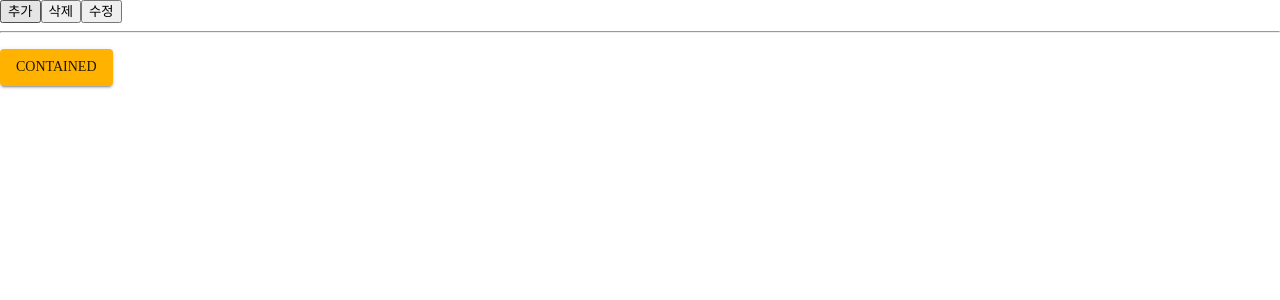
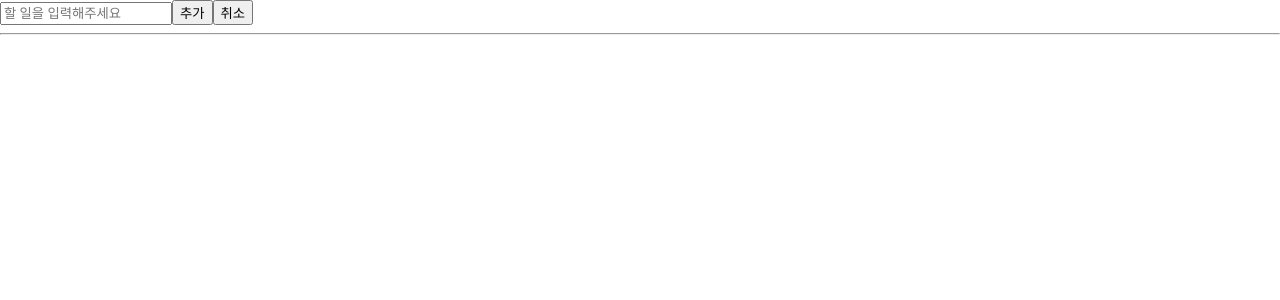
Before and after one commit to fbtjdwls04/2023-04-react-test, a React (Create React App) app: page / in a window 1280 px wide. Shown: the top 300 px of the page. Built offline with nearby package versions, Linux system fonts and the light colour scheme; a web font is replaced by a local one.

Commit message:
할 일 간소화

```diff
--- a/src/App.js
+++ b/src/App.js
@@ -2,38 +2,124 @@
 import { Button } from "@mui/material";
 import Order from "./Order";
 
-function TodoApp({ todosState }) {
-  const onBtnAddTodoClick = () => {
-    todosState.addTodo("안녕");
+function TodoListItem({ todosState, todo, index }) {
+  const [editMode, SetEditMode] = useState(false);
+  const [editedContent, SetEditedContent] = useState(todo.content);
+  const editedContentInputRef = useRef(null);
+
+  const removeTodo = () => {
+    todosState.removeTodo(index);
   };
-  const onBtnRemoveTodoClick = () => {
-    todosState.removeTodo(1);
+
+  const showEdit = () => {
+    SetEditMode(true);
   };
-  const onBtnModifyTodoClick = () => {
-    todosState.modifyTodo(1, "ㅋㅋㅋ");
+
+  const commitEdit = () => {
+    if (editedContent.trim().length == 0) {
+      alert("할 일을 입력해주세요");
+      editedContentInputRef.current.focus();
+      return;
+    }
+    todosState.modifyTodo(index, editedContent.trim());
+    SetEditMode(false);
+  };
+
+  const cancelEdit = () => {
+    SetEditMode(false);
+    SetEditedContent(todo.content);
+  };
+  return (
+    <li key={index}>
+      {todo.id} {todo.regDate}
+      {editMode || (
+        <>
+          {todo.content}
+          &nbsp;
+          <button onClick={showEdit}>수정</button>
+        </>
+      )}
+      {editMode && (
+        <>
+          <input
+            ref={editedContentInputRef}
+            type="text"
+            placeholder="할 일을 입력해주세요"
+            value={editedContent}
+            onChange={(e) => SetEditedContent(e.target.value)}
+          />
+          <button onClick={commitEdit}>수정완료</button>
+          <button onClick={cancelEdit}>수정취소</button>
+        </>
+      )}
+      <button onClick={removeTodo}>삭제</button>
+    </li>
+  );
+}
+
+function TodoList({ todosState }) {
+  return (
+    <ul>
+      {todosState.todos.map((todo, index) => (
+        <TodoListItem
+          todosState={todosState}
+          key={todo.id}
+          todo={todo}
+          index={index}
+        />
+      ))}
+    </ul>
+  );
+}
+
+function NewTodoForm({ todosState }) {
+  const onSubmit = (e) => {
+    e.preventDefault();
+
+    const form = e.target;
+
+    form.content.value = form.content.value.trim();
+
+    if (form.content.value.length == 0) {
+      alert("내용을 입력해주세요");
+      form.content.focus();
+      return;
+    }
+
+    todosState.addTodo(form.content.value);
+    form.content.value = "";
+    form.content.focus();
   };
 
   return (
     <>
-      <button onClick={onBtnAddTodoClick}>추가</button>
-      <button onClick={onBtnRemoveTodoClick}>삭제</button>
-      <button onClick={onBtnModifyTodoClick}>수정</button>
+      <form onSubmit={onSubmit}>
+        <input
+          autoComplete="off"
+          type="text"
+          name="content"
+          placeholder="할 일을 입력해주세요"
+        />
+        <input type="submit" value="추가" />
+        <input type="reset" value="취소" />
+      </form>
+    </>
+  );
+}
+
+// 온리 출력만
+function TodoApp({ todosState }) {
+  return (
+    <>
+      <NewTodoForm todosState={todosState} />
       <hr />
-      <ul>
-        {todosState.todos.map((todo, index) => (
-          <li key={index}>
-            {todo.id}
-            {todo.regDate}
-            {todo.content}
-          </li>
-        ))}
-      </ul>
+      <TodoList todosState={todosState} />
     </>
   );
 }
 
 function useTodosState() {
-  const [todos, setTodos] = useState([]);
+  const [todos, SetTodos] = useState([]);
   const lastTodoIdRef = useRef(0);
 
   const addTodo = (newContent) => {
@@ -42,25 +128,23 @@
     const newTodo = {
       id,
       content: newContent,
-      regDate: "2023-05-03 12:12:12",
+      regDate: dateToStr(new Date()),
     };
+    const newTodos = [...todos, newTodo];
+    SetTodos(newTodos);
+  };
 
-    const newTodos = [...todos, newTodo];
-    setTodos(newTodos);
+  const modifyTodo = (index, newContent) => {
+    const newTodos = todos.map((todo, _index) =>
+      _index != index ? todo : { ...todo, content: newContent }
+    );
+    SetTodos(newTodos);
   };
 
   const removeTodo = (index) => {
-    const newTodo = todos.filter((_, _index) => index != _index);
-    setTodos(newTodo);
+    const newTodos = todos.filter((_, _index) => _index != index);
+    SetTodos(newTodos);
   };
-
-  const modifyTodo = (index, content) => {
-    const newTodo = todos.map((todo, _index) =>
-      index == _index ? { ...todo, content: content } : todo
-    );
-    setTodos(newTodo);
-  };
-
   return {
     todos,
     addTodo,
@@ -74,9 +158,28 @@
   return (
     <>
       <TodoApp todosState={todosState} />
-      <Button variant="contained">Contained</Button>
     </>
   );
 }
 
 export default App;
+
+function dateToStr(d) {
+  const pad = (n) => {
+    return n < 10 ? "0" + n : n;
+  };
+
+  return (
+    d.getFullYear() +
+    "-" +
+    pad(d.getMonth() + 1) +
+    "-" +
+    pad(d.getDate()) +
+    " " +
+    pad(d.getHours()) +
+    ":" +
+    pad(d.getMinutes()) +
+    ":" +
+    pad(d.getSeconds())
+  );
+}
--- a/src/index.css
+++ b/src/index.css
@@ -31,30 +31,30 @@
 
 /* 테마 light */
 :root {
-    --background-color:white;
-    --text-color:#343434;
-    --primary-color-1:#9122e0;
+  --background-color: white;
+  --text-color: #343434;
+  --primary-color-1: #9122e0;
 }
 
 /* 테마 dark */
 :root.dark {
-    --background-color:#343434;
-    --text-color:white;
-    --primary-color-1:#9122e0;
+  --background-color: #343434;
+  --text-color: white;
+  --primary-color-1: #9122e0;
 }
 
 :root {
-    color:var(--text-color);
-    background-color:var(--background-color);
-    transition: all .2s;
+  color: var(--text-color);
+  background-color: var(--background-color);
+  transition: all 0.2s;
 }
 
 .color-primary {
-    color:var(--primary-color-1);
+  color: var(--primary-color-1);
 }
 
 :root.dark .color-primary {
-    filter:brightness(150%);
+  filter: brightness(150%);
 }
 
 /* 테마 끝 */
```
Lines whose indentation alone changed are shown as unchanged.
